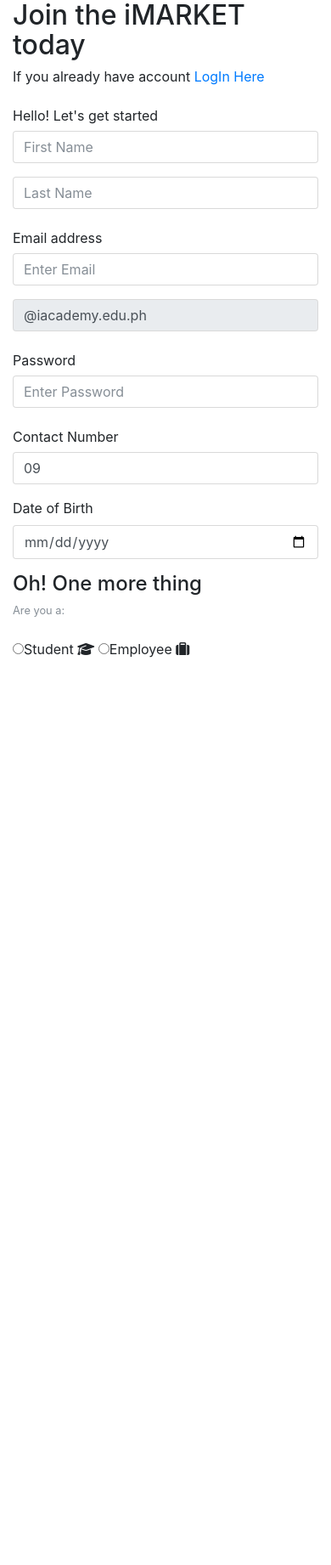
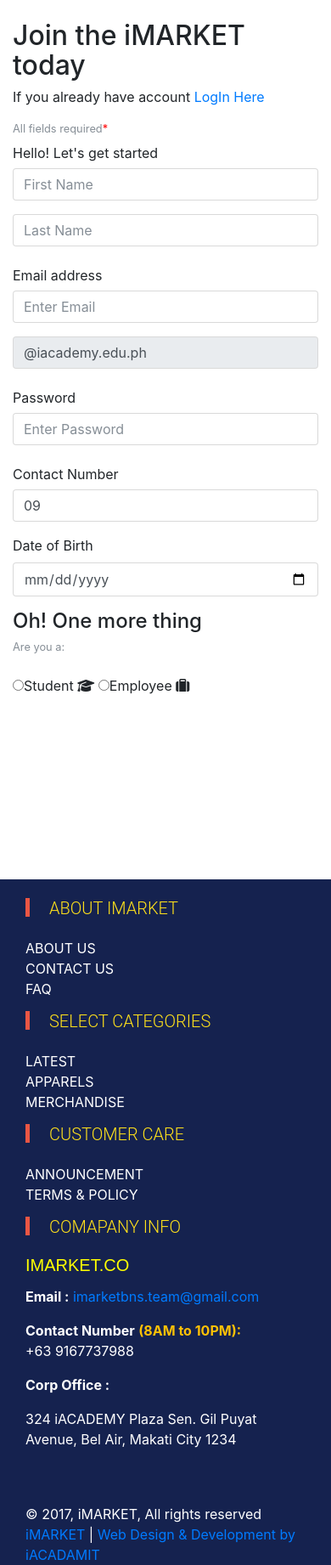
Before and after one commit to khellytaguinod/THESISV2, a PHP site: page /signUp.php in a window 390 px wide. Shown: the whole page at 85% size. Before the commit the page ends 774 px from the top, so only its background shows below. Run offline with PHP 8.4, Linux system fonts and the light colour scheme; some libraries are stand-ins or nearby versions.

Commit message:
hhmm
- added footer
- added starter template for bootstrap

#notes
- media queries neeed to be added for footer

```diff
--- a/css/style.css
+++ b/css/style.css
@@ -37,4 +37,41 @@ h1 {
 .header #logoMain {
   height: 100%; }
 
+.footer {
+  background-color: #15224F;
+  color: white; }
+  .footer .footer-title {
+    color: #FFE11B;
+    font-size: 20px;
+    font-weight: 300;
+    line-height: 1;
+    position: relative;
+    text-transform: uppercase;
+    font-family: 'roboto', sans-serif;
+    margin-top: 0;
+    margin-right: 0;
+    margin-bottom: 25px;
+    margin-left: 0;
+    padding-left: 28px; }
+  .footer .footer-title::before {
+    background-color: #ea5644;
+    content: "";
+    height: 22px;
+    left: 0px;
+    position: absolute;
+    top: -2px;
+    width: 5px; }
+  .footer .footer-links {
+    text-transform: uppercase;
+    text-align: left;
+    list-style-type: none;
+    padding-left: 0; }
+  .footer .title-median {
+    color: yellow;
+    font-size: 20px;
+    line-height: 20px;
+    margin: 0 0 15px;
+    text-transform: uppercase;
+    font-family: 'Fjalla One', sans-serif; }
+
 /*# sourceMappingURL=style.css.map */
--- /dev/null
+++ b/footer.php
@@ -0,0 +1,68 @@
+<!DOCTYPE html>
+<html>
+<head>
+    <title>Footer</title>
+    <link rel="stylesheet" type="text/css" href="css/style.css">
+
+     <!-- Required meta tags -->
+    <meta charset="utf-8">
+    <meta name="viewport" content="width=device-width, initial-scale=1, shrink-to-fit=no">
+
+    <!-- Bootstrap CSS -->
+    <link rel="stylesheet" href="https://maxcdn.bootstrapcdn.com/bootstrap/4.0.0-beta/css/bootstrap.min.css" integrity="sha384-/Y6pD6FV/Vv2HJnA6t+vslU6fwYXjCFtcEpHbNJ0lyAFsXTsjBbfaDjzALeQsN6M" crossorigin="anonymous">
+    <!-- Bootstrap CSS -->
+    <!--    font awesome icons cdn-->
+     <script src="https://use.fontawesome.com/5807772a03.js"></script>
+    <!--    font awesome icons cdn-->
+</head>
+<body>
+
+  <div class="container footer">
+  <br>
+  <div class="row">
+    <div class="col-md-3 col-sm-12">
+          <h1 class="footer-title">About iMARKET</h1>
+          <ul class="footer-links">
+            <li>About Us</li>
+            <li>Contact Us</li>
+            <li>FAQ</li>
+          </ul>
+    </div>
+    <div class="col-md-3 col-sm-12">
+          <h1 class="footer-title">Select Categories</h1>
+          <ul class="footer-links">
+            <li>Latest</li>
+            <li>Apparels</li>
+            <li>Merchandise</li>
+          </ul>
+    </div>
+    <div class="col-md-3 col-sm-12">
+          <h1 class="footer-title">Customer Care</h1>
+          <ul class="footer-links">
+            <li>Announcement</li>
+            <li>Terms & Policy</li>
+          </ul>
+    </div>
+    <div class="col-md-3 col-sm-12">
+          <h1 class="footer-title">Comapany Info</h1>
+          <h2 class="title-median">iMARKET.Co</h2>
+          <p><b>Email :</b> <a href="mailto:imarketbns.team@gmail.com">imarketbns.team@gmail.com</a></p>
+          <p><b>Contact Number</b>
+          <b style="color:#ffc106;"> (8AM to 10PM):</b><br> +63 9167737988 </p>
+          <p><b>Corp Office : </b></p>
+          <p>324 iACADEMY Plaza Sen. Gil Puyat Avenue, Bel Air, Makati City 1234</p>
+    </div>
+  </div>
+  <br><br>
+  <div class="row">
+     <div class="col-md-9 col-sm-12">
+      &copy;  2017, iMARKET, All rights reserved
+    </div>
+    <div class="col-md-3 col-sm-12">
+       <a href="index.php">iMARKET </a> | <a target="_blank" href="../aboutUs.php">Web Design & Development by iACADAMIT</a>
+    </div>
+  </div>
+</div>
+
+</body>
+</html>
--- a/sass/style.scss
+++ b/sass/style.scss
@@ -66,6 +66,52 @@ p {
 		height: 100%;
 	}
 
+}
 
+.footer {
+	// margin-left: 30px;
+	background-color: $dark-blue;
+	color:white;
+
+	.footer-title {
+		color: $site-yellow;
+		font-size: 20px;
+		font-weight: 300;
+		line-height: 1;
+		position: relative;
+		text-transform: uppercase;
+		font-family: 'roboto', sans-serif;
+		margin-top: 0;
+		margin-right: 0;
+		margin-bottom: 25px;
+		margin-left: 0;
+		padding-left: 28px;
+	}
+
+	.footer-title::before {
+	    background-color: #ea5644;
+	    content: "";
+	    height: 22px;
+	    left: 0px;
+	    position: absolute;
+	    top: -2px;
+	    width: 5px;
+	}
+
+	.footer-links {
+		text-transform: uppercase;
+    	text-align: left;
+		list-style-type: none;
+		padding-left: 0;
+	}
+
+	.title-median {
+	    color: yellow;
+	    font-size: 20px;
+	    line-height: 20px;
+	    margin: 0 0 15px;
+	    text-transform: uppercase;
+		font-family: 'Fjalla One', sans-serif;
+	}
 
 }
--- a/signUp.php
+++ b/signUp.php
@@ -16,6 +16,7 @@
 	<!--   	font awesome icons cdn-->
 </head>
 <body>
+	  	 <br>
   <div class="container">
 	  	<div class="row justify-content-md-center">
 		    <div class="col-4 d-none d-sm-block">
@@ -34,7 +35,7 @@
 		    <div class="col-md-4 col-sm-10">
 		      <h2>Join the iMARKET today</h2>
 		      <p> If you already have account<a href="login.php"> LogIn Here</a></p>
-
+		       <small id="Help" class="form-text text-muted">All fields required<medium style="color: red;">*</medium></small>
 		      <form>
 				  <div class="form-row">
 				    <div class="form-group col-md-6">
@@ -73,7 +74,6 @@
                     <div class="form-group">
                       <label><input id="studentType" type="radio" name="userType" value="student" onchange="studentChange()"	 required>Student</label> <i class="fa fa-graduation-cap" aria-hidden="true"></i>
                       <label><input id="watch-you" type="radio" name="userType" value="employee" onchange="employeeChange()" required>Employee</label> <i class="fa fa-suitcase" aria-hidden="true"></i>
-
                     </div>
                   </div>
 			  </form>
@@ -91,6 +91,9 @@
 		    </div> <!-- end of col-md-4 col-sm-10 -->
 	  </div> <!-- end of row justify-content-md-center -->
   </div>
+  <div class="container-fluid" style="background-color: #15224F">
+  	 <?php include 'footer.php'; ?>
+  </div>
 
 <script>
 // document.getElementById("studentType").addEventListener("change", myFunction);
```
Also changed, not shown: starter template.html (added, +47 -0 lines), 1 other file.
